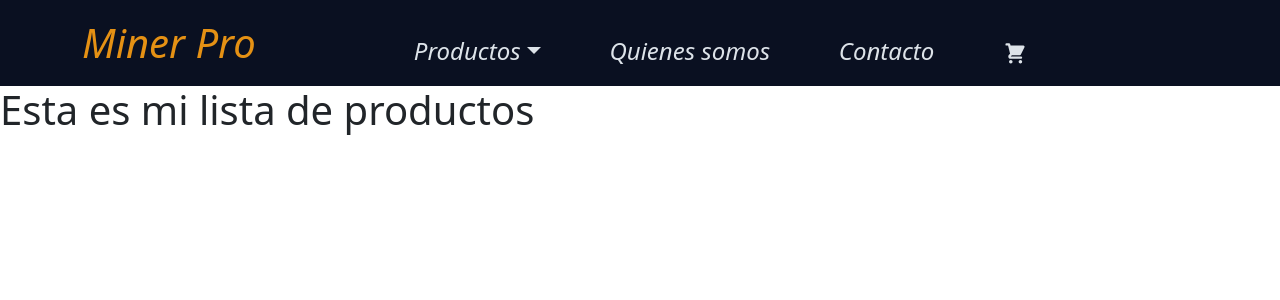
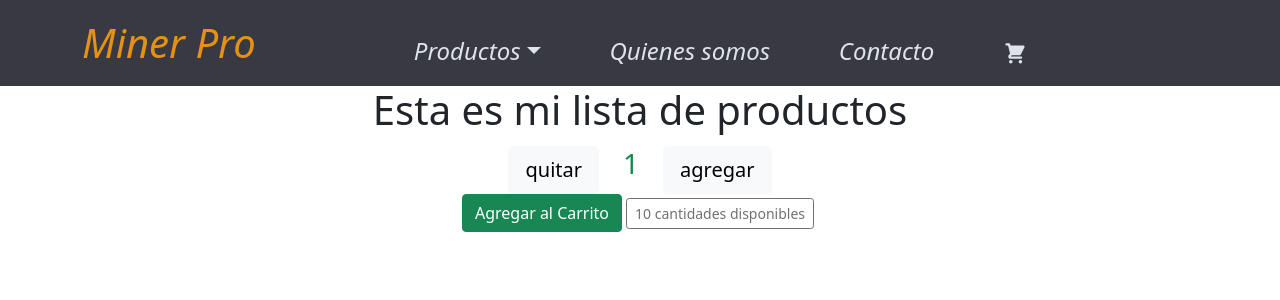
Before and after one commit to kevinklappenbach/react, a React (Create React App) app: page / in a window 1280 px wide. Shown: the top 300 px of the page. Built offline with nearby package versions, Linux system fonts and the light colour scheme.

Commit message:
se agrega itemcount

```diff
--- a/src/App.js
+++ b/src/App.js
@@ -3,14 +3,16 @@ import './App.css';
 
 import Barra from './components/navbar';
 import Main from './components/ItemListContainer'
+import ItemsCount from './components/itemsCounts';
 
 
 
 function App() {
   return (
-    <div >
+    <div className="App" >
     <Barra/>
     <Main/>
+    <ItemsCount/>
     </div>
   );
 }
--- a/src/components/CartWidget.js
+++ b/src/components/CartWidget.js
@@ -1,7 +1,5 @@
 
 import { HiShoppingCart } from "react-icons/hi";
-
-
 
 
 function CartWidget(){
--- /dev/null
+++ b/src/components/itemsCounts.js
@@ -0,0 +1,37 @@
+import { useState } from "react"
+import { Button } from "react-bootstrap"
+
+function ItemCount({ stock, onAdd }) {
+	const [count, setCount] = useState(1)
+
+    const product= 10
+
+    const mostrarAlerta=()=>{
+
+        alert('agregaste productos al carrito')
+
+    }
+
+
+
+	return (
+		<div>
+
+			<Button onClick={() => setCount(count - 1)} className="btn-lg btn-light bi bi-dash-circle-fill" disabled={count === 0}>quitar</Button>
+				<label className="fs-3 mx-4 text-success">{count}</label>
+			<Button
+				onClick={() => setCount(count + 1)}
+				className="btn-lg btn-light btn-danger bi bi-plus-circle-fill"
+				disabled={count > product - 1}>agregar</Button>
+			<div className="text-center">
+				<Button onClick={()=> mostrarAlerta( )}className="btn-success"disabled={stock === 0}>Agregar al Carrito</Button>
+                <button type="button" className="btn btn-outline-dark btn-sm m-1" disabled>{product} cantidades disponibles</button>
+			</div>
+		</div>
+	)
+
+}
+
+
+
+export default ItemCount
--- a/src/components/navbar.css
+++ b/src/components/navbar.css
@@ -1,5 +1,5 @@
 .navbar {
-  background-color: #0a1021;
+  background-color: #393944;
 }
 
 #brand {
--- a/src/components/navbar.js
+++ b/src/components/navbar.js
@@ -29,14 +29,13 @@ function Barra(){
                 </NavDropdown.Item>
               </NavDropdown>
 
-              <Nav.Link id="nav" href="#home">
+              <Nav.Link id="nav" href="/QuienesSomos">
                 Quienes somos
               </Nav.Link>
               <Nav.Link id="nav" href="#link">
                 Contacto
               </Nav.Link>
               <Nav.Link id="nav" href="#link">
-
                 <CartWidget/>
               </Nav.Link>
             </Nav>
```
